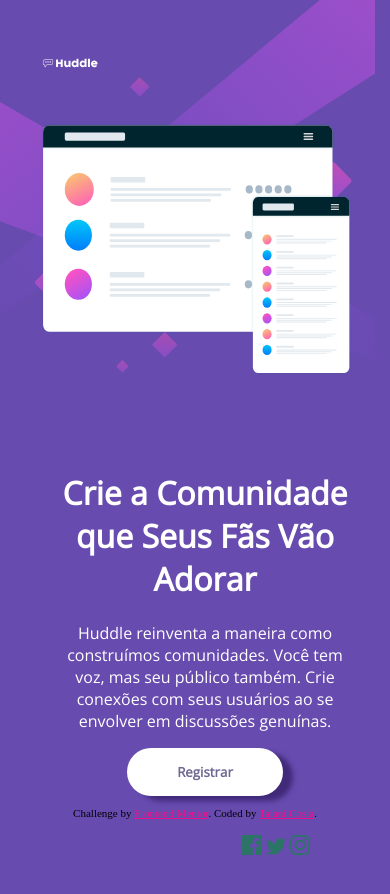
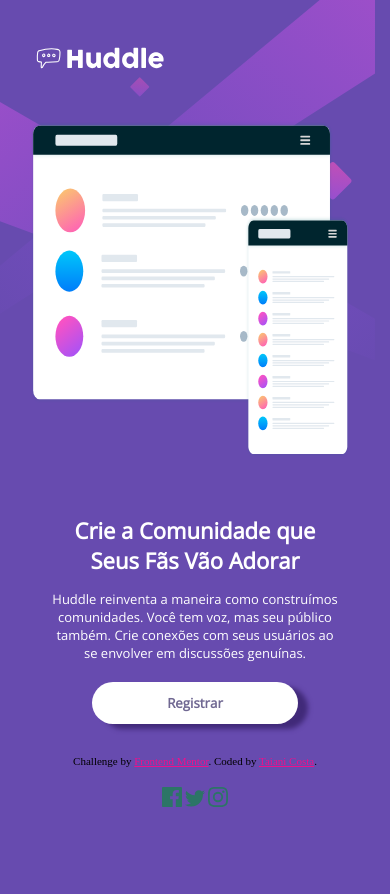
Before and after one commit to TaianiCosta/P-gina-de-destino-do-Huddle, a plain HTML site: page index.html in a window 390 px wide. After the commit the page ends 860 px from the top, so only its background shows below. Drawn offline with nearby package versions, Linux system fonts and the light colour scheme.

Commit message:
Finalizado visualização mobile

```diff
--- a/style.css
+++ b/style.css
@@ -63,16 +63,39 @@
 @media screen and (min-width: 375px) and (max-width: 600px) {
     body {
         background-image: url(./images/bg-mobile.svg);
+        font-size: 11px;
+    }
+
+    .logo {
+        margin: 2em 0 2em 0;
+        width: 35vw;
     }
 
     .ilustrativo {
-        width: 80vw;
-        height: 30vh;
-        margin-top: 1em;
+        width: 82vw;
+        height: 40vh;
+        margin-top: 2em;
     }
 
     main {
         display: inline;
         text-align: center;
     }
+
+    div {
+        padding: 40px 20px 20px 20px;
+    }
+
+    p {
+        font-size: small;
+        margin-bottom: 20px;
+    }
+
+    input {
+        padding: 12px 75px;
+    }
+
+    .redes {
+        text-align: center;
+    }
 }
```
